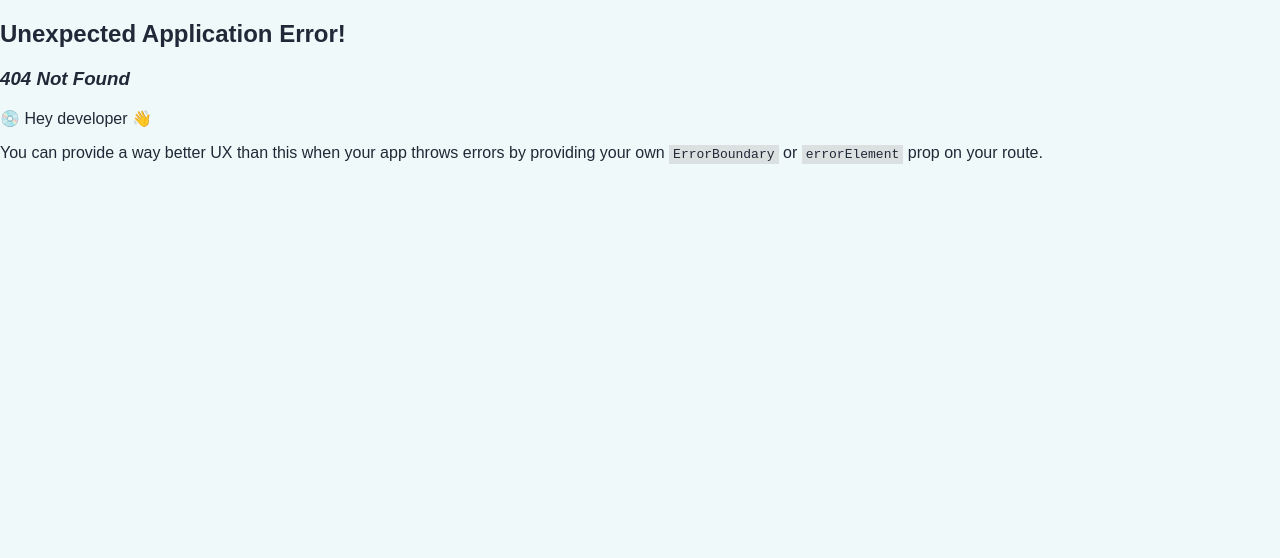
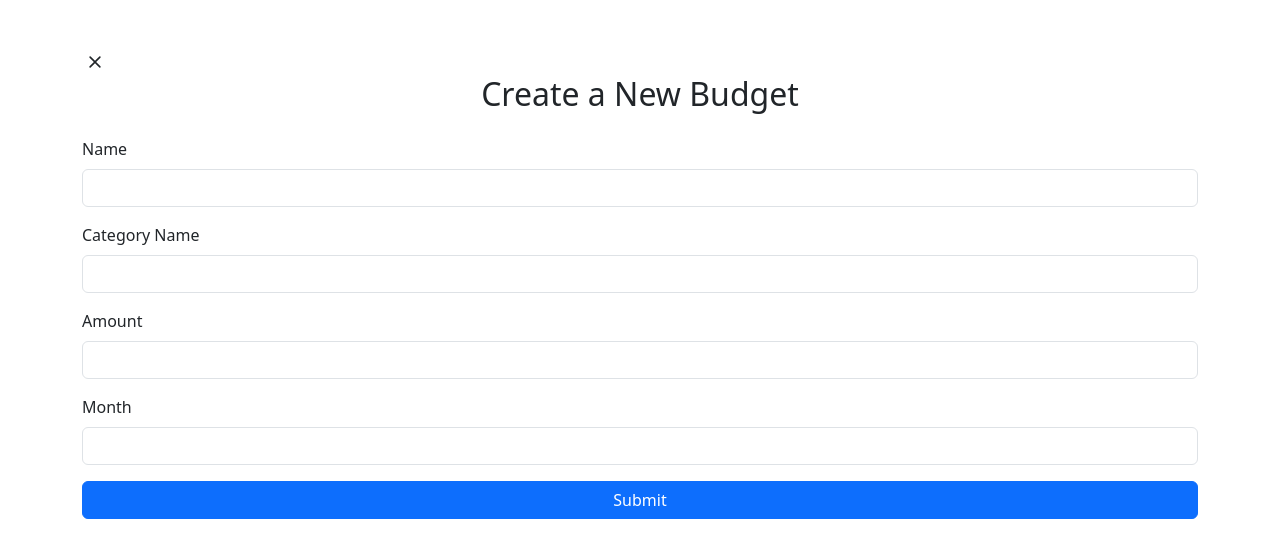
Before and after one commit to lukkaku12/budget-app, a React (Vite) app: page /create-budget in a window 1280 px wide. Before the commit this address had no page. Shown: the top 558 px of the page. Built offline with nearby package versions, Linux system fonts and the light colour scheme.

Commit message:
feat: added budgets view and create budgets, alongside minor changes with publicLayout

```diff
--- a/package.json
+++ b/package.json
@@ -10,12 +10,17 @@
     "preview": "vite preview"
   },
   "dependencies": {
+    "axios": "^1.7.9",
+    "bootstrap": "^5.3.3",
+    "js-cookie": "^3.0.5",
     "react": "^18.3.1",
+    "react-bootstrap": "^2.10.6",
     "react-dom": "^18.3.1",
     "react-router": "^7.0.1"
   },
   "devDependencies": {
     "@eslint/js": "^9.13.0",
+    "@types/js-cookie": "^3.0.6",
     "@types/react": "^18.3.12",
     "@types/react-dom": "^18.3.1",
     "@vitejs/plugin-react": "^4.3.3",
--- a/src/App.css
+++ b/src/App.css
@@ -0,0 +1,4 @@
+#root {
+    margin: 0;
+    padding: 0;
+}
--- a/src/components/BudgetsComponent.tsx
+++ b/src/components/BudgetsComponent.tsx
@@ -1,45 +1,135 @@
-import React from "react";
+import axios from "axios";
+import React, { useEffect, useState } from "react";
+import { useNavigate } from "react-router";
+import Cookies from 'js-cookie';
+import { Badge, Button, Card, Spinner } from 'react-bootstrap'; // Importamos Bootstrap components
+
+interface Category {
+  id: string;
+  name: string;
+  user_id: string;
+}
 
 interface Budget {
-  id: number;
+  id: string;
   name: string;
+  amount: number;
+  start_date: string; // Puede ser tipo Date si deseas trabajar con objetos Date
+  end_date: string;   // Igualmente, puedes usar Date si lo prefieres
+  status: string;
+  category: Category;
 }
 
-const mockBudgets: Budget[] = [
-  { id: 1, name: "Budget 1" },
-  { id: 2, name: "Budget 2" },
-  { id: 3, name: "Budget 3" },
-  { id: 4, name: "Budget 4" },
-];
+const Budgets: React.FC = () => {
+  const [budgets, setBudgets] = useState<Budget[]>([])
+  const [loading, setLoading] = useState<boolean>(true); // Estado para el loading
+  const [error, setError] = useState<string | null>(null);
 
-const Budgets: React.FC = () => {
+  const navigate = useNavigate();
+
+  const retrieveUserBudgets = async () => {
+    const token = Cookies.get('token')
+    try {
+      setLoading(true);
+      const response = await axios.get(
+        "https://raspy-jacquenette-testingbruhhh-6daeb85c.koyeb.app/api/v1/budgets", {
+          headers: {
+            Authorization: `Bearer ${token}`,
+          },
+        }
+      );
+      setBudgets(response.data); // Guardar los datos en el estado
+    } catch (err) {
+      setError("No hay presupuestos para cargar...");
+    } finally {
+      setLoading(false); // Finalizar loading
+    }
+  }
+
+  useEffect(() => {
+    retrieveUserBudgets();
+  }, []);
+
+  if (loading) {
+    return (
+      <div style={styles.loader}>
+        <Spinner animation="border" role="status" />
+        <span style={{ marginLeft: "15px" }}>Cargando presupuestos...</span>
+      </div>
+    );
+  }
+
+  if (error) {
+    return (
+      <div style={styles.containerError} onClick={() => navigate('/create-budget')}>
+        <Button variant="success" style={styles.createNewBudgetBtn}>Create new Budget</Button>
+        <div style={styles.error}>{error}</div>
+      </div>
+    );
+  }
+
   return (
     <div style={styles.container}>
-      {mockBudgets.map((budget) => (
-        <div key={budget.id} style={styles.budgetCard}>
-          {budget.name}
-        </div>
-      ))}
+      <Button variant="primary" style={styles.createNewBudgetBtn} onClick={() => navigate('/create-budget')}>
+        Create New Budget
+      </Button>
+      <div className="row">
+        {budgets.map((budget) => (
+          <div key={budget.id} className="col-12 col-sm-6 col-md-4 col-lg-3 mb-4">
+            <Card style={styles.budgetCard}>
+              <Card.Header as="h5" style={styles.cardHeader}>
+                {budget.name}
+              </Card.Header>
+              <Card.Body>
+                <p><strong>Amount:</strong> ${budget.amount.toFixed(2)}</p>
+                <p><strong>Start Date:</strong> {new Date(budget.start_date).toLocaleDateString()}</p>
+                <p><strong>End Date:</strong> {new Date(budget.end_date).toLocaleDateString()}</p>
+                <p><strong>Status:</strong> {budget.status}</p>
+              </Card.Body>
+              <Card.Footer className="text-muted">
+                <Badge bg="info">Category: {budget.category.name}</Badge>
+              </Card.Footer>
+            </Card>
+          </div>
+        ))}
+      </div>
     </div>
   );
 };
 
 const styles: { [key: string]: React.CSSProperties } = {
   container: {
-    display: "grid",
-    gridTemplateColumns: "repeat(auto-fill, minmax(150px, 1fr))",
-    gap: "16px",
-    padding: "16px",
-    width: "100%",
-    height: "100%",
+    padding: "20px",
+    backgroundColor: "#f9f9f9", // Fondo gris claro
+    minHeight: "100vh",
+  },
+  containerError: {
+    display: 'flex',
+    flexDirection: 'column',
+    alignItems: 'center',
+    justifyContent: 'center',
+    height: '100%',
+    backgroundColor: '#f7f9fc',
+  },
+  createNewBudgetBtn: {
+    marginBottom: "20px",
   },
   budgetCard: {
+    borderRadius: "8px",
+    boxShadow: "0px 4px 10px rgba(0, 0, 0, 0.1)",
+    border: "none",
     backgroundColor: "#ffffff",
-    border: "1px solid #ccc",
-    borderRadius: "8px",
-    padding: "16px",
+  },
+  loader: {
     textAlign: "center",
-    boxShadow: "0 2px 4px rgba(0, 0, 0, 0.1)",
+    fontSize: "24px",
+    color: "#666",
+    paddingTop: "50px",
+  },
+  error: {
+    textAlign: "center",
+    fontSize: "18px",
+    color: "gray",
   },
 };
 
--- a/src/components/LoginForm.tsx
+++ b/src/components/LoginForm.tsx
@@ -1,3 +1,4 @@
+import axios from 'axios';
 import React, { useState } from 'react';
 import { useNavigate } from 'react-router';
 
@@ -20,10 +21,32 @@ export const LoginForm = () => {
     setFocusedField(null);
   };
 
-  const handleSubmit = (e: React.FormEvent<HTMLFormElement>) => {
+  const handleSubmit = async (e: React.FormEvent<HTMLFormElement>) => {
     e.preventDefault();
-    console.log('Login Data:', form);
-    navigate('/home');
+
+    try {
+      // Enviar solicitud de login con axios
+      const response = await axios.post('https://raspy-jacquenette-testingbruhhh-6daeb85c.koyeb.app/api/v1/auth/login', form);
+
+      // Si la respuesta es exitosa
+      console.log('Login Success:', response.data);
+
+
+      // Crear una cookie
+      document.cookie = `token=${response.data.accessToken}; path=/; expires=${new Date(Date.now() + 86400000).toUTCString()}; secure; SameSite=Strict`;
+      // Redirige al usuario a la página principal
+      navigate('/home');
+    } catch (error: any) {
+      // Manejo de errores
+      if (error.response) {
+        // Error del servidor con mensaje
+        alert(`Error: ${error.response.data.message || 'Something went wrong'}`);
+      } else {
+        // Otro tipo de error
+        console.error('Error during login:', error);
+        alert('Login failed. Please try again.');
+      }
+    }
   };
 
   return (
--- a/src/components/RegisterForm.tsx
+++ b/src/components/RegisterForm.tsx
@@ -1,5 +1,6 @@
 import React, { useState } from 'react';
 import { useNavigate } from 'react-router';
+import axios from 'axios';
 
 const RegisterForm = () => {
   const [formData, setFormData] = useState({
@@ -8,6 +9,7 @@ const RegisterForm = () => {
     password: '',
   });
 
+  const [error, setError] = useState<string | null>(null);
   const navigate = useNavigate();
 
   const handleChange = (e: React.ChangeEvent<HTMLInputElement>) => {
@@ -18,17 +20,30 @@ const RegisterForm = () => {
     }));
   };
 
-  const handleSubmit = (e: React.FormEvent<HTMLFormElement>) => {
+  const handleSubmit = async (e: React.FormEvent<HTMLFormElement>) => {
     e.preventDefault();
-    console.log('Form data submitted:', formData);
-    // Aquí puedes enviar los datos al backend
-    navigate('/login');
+    try {
+      // Realiza la solicitud POST al backend
+      const response = await axios.post('https://raspy-jacquenette-testingbruhhh-6daeb85c.koyeb.app/api/v1/auth/register', formData);
+      console.log('Registro exitoso:', response.data);
+
+      // Crear una cookie
+      document.cookie = `token=${response.data.accessToken}; path=/; expires=${new Date(Date.now() + 86400000).toUTCString()}; secure; SameSite=Strict`;
+      // Redirige al usuario a la página de inicio de sesión
+      navigate('/home');
+    } catch (error: any) {
+      // Manejo de errores
+      console.error('Error en el registro:', error.response?.data || error.message);
+      setError(error.response?.data?.message || 'An error occurred during registration');
+    }
   };
 
   return (
     <div style={styles.container}>
       <form onSubmit={handleSubmit} style={styles.form}>
         <h2 style={styles.title}>Register</h2>
+
+        {error && <p style={styles.error}>{error}</p>}
 
         <div style={styles.inputGroup}>
           <label htmlFor="name" style={styles.label}>Name</label>
@@ -124,10 +139,6 @@ const styles = {
     transition: 'border-color 0.3s, box-shadow 0.3s',
     outline: 'none',
   },
-  inputFocus: {
-    borderColor: '#007BFF',
-    boxShadow: '0 0 5px rgba(0, 123, 255, 0.5)',
-  },
   button: {
     width: '100%',
     padding: '10px',
@@ -139,8 +150,11 @@ const styles = {
     cursor: 'pointer',
     transition: 'background-color 0.3s',
   },
-  buttonHover: {
-    backgroundColor: '#0056b3',
+  error: {
+    color: 'red',
+    fontSize: '14px',
+    marginBottom: '10px',
+    textAlign: 'center' as 'center',
   },
 };
 
--- a/src/layout/PublicLayout.css
+++ b/src/layout/PublicLayout.css
@@ -1,16 +1,8 @@
-/* General Reset */
 body {
   margin: 0;
   padding: 0;
-  font-family: 'Arial', sans-serif;
-  background-color: #f0f9f9; /* Fondo general azul muy claro */
-  color: #1f2937; /* Texto oscuro y contrastante */
-  display: flex;
-  flex-direction: column;
-  justify-content: space-between;
-  height: 100%; /* Usar 100% para que tome el tamaño completo */
-  width: 100%; /* Asegura que el ancho también sea total */
 }
+
 .layout {
   margin: 0;
   padding: 0;
@@ -20,18 +12,14 @@ body {
   display: flex;
   flex-direction: column;
   justify-content: space-between;
-  height: 100%; /* Usar 100% para que tome el tamaño completo */
-  width: 100%; /* Asegura que el ancho también sea total */
-}
-
-.root {
-  background-color: aqua;
-  height: 1000px;
-  width: 1000px;
+  height: 100vh;
+  width: 100vw;
 }
 
   /* Header Styles */
   .header {
+    display: flex;
+    justify-content: space-between;
     background-color: #a7e8e4; /* Azul pastel menta */
     color: #064e3b; /* Verde oscuro para contraste */
     padding: 20px;
@@ -40,58 +28,34 @@ body {
     box-shadow: 0px 4px 6px rgba(0, 0, 0, 0.1);
   }
 
+  div.son-2 {
+    margin-right: 20px;
+  }
+
+  .bottom {
+    background-color: rgb(45, 145, 108);
+    padding: 10px;
+    position: relative; /* Permite posicionar elementos dentro del contenedor */
+    height: 40px; /* Ajusta la altura según sea necesario */
+  }
+
+  .bottomText {
+    color: #fff;
+    text-align: left;
+    position: absolute;
+    font-weight: 100;
+    bottom: 0;
+    left: 0;
+    margin: 10px;
+  }
+
+
+
   .header h1 {
     margin: 0;
-    font-size: 24px;
+    font-size: 20px;
     font-weight: bold;
   }
-
-  /* Form Container */
-  form {
-    max-width: 600px;
-    margin: 30px auto;
-    padding: 20px;
-    background-color: #e0f7f5; /* Azul-verde pastel suave */
-    border-radius: 10px;
-    box-shadow: 0px 4px 6px rgba(0, 0, 0, 0.1);
-    border: 1px solid #a7e8e4;
-  }
-
-  /* Form Inputs */
-  input {
-    width: 100%;
-    padding: 10px;
-    margin-bottom: 15px;
-    border: 1px solid #bae6fd; /* Azul pastel claro */
-    border-radius: 5px;
-    background-color: #f7fcfc; /* Fondo suave */
-    font-size: 16px;
-    color: #1f2937; /* Texto oscuro */
-  }
-
-  input:focus {
-    outline: none;
-    border-color: #5eead4; /* Verde pastel */
-    box-shadow: 0px 0px 4px rgba(94, 234, 212, 0.5);
-  }
-
-  /* Submit Button */
-  button {
-    background-color: #5eead4; /* Verde pastel */
-    color: #064e3b; /* Texto verde oscuro */
-    padding: 10px 20px;
-    border: none;
-    border-radius: 5px;
-    font-size: 16px;
-    cursor: pointer;
-    box-shadow: 0px 4px 6px rgba(0, 0, 0, 0.1);
-    transition: background-color 0.3s ease-in-out;
-  }
-
-  button:hover {
-    background-color: #34d399; /* Verde pastel más oscuro */
-  }
-
   /* Responsive Design */
   @media (max-width: 768px) {
     form {
--- a/src/layout/PublicLayout.tsx
+++ b/src/layout/PublicLayout.tsx
@@ -6,15 +6,22 @@ const PublicLayout = () => {
   return (
     <div className='layout'>
     <div className="header">
-        <h1>Public Layout</h1>
+      <div className='son-1'>
+        <h1>Payout Pal</h1>
+
+      </div>
+      <div className='son-2'>
+        <h1>Profile</h1>
+
+      </div>
 
     </div>
 
     <BudgetsView/>
 
 {/* aqui ira el enrutador privado del usuario, cuando se loggee */ }
-    <div className="header">
-        <h1>Public Layout</h1>
+    <div className="header bottom">
+        <h3 className='bottomText'>All rights reserved. 2024</h3>
 
     </div>
     </div>
--- a/src/main.tsx
+++ b/src/main.tsx
@@ -1,6 +1,6 @@
 import { StrictMode } from "react";
 import { createRoot } from "react-dom/client";
-import "./index.css";
+import 'bootstrap/dist/css/bootstrap.min.css'
 import App from "./App.tsx";
 import { AuthProvider } from "./context/AuthContext.tsx";
 
--- a/src/navigation/router.ts
+++ b/src/navigation/router.ts
@@ -2,9 +2,11 @@ import { createBrowserRouter } from "react-router";
 import PublicLayout from "../layout/PublicLayout";
 import { Login } from "../pages/Login";
 import Register from "../pages/Register";
+import CreateBudget from "../pages/CreateBudget";
 
 export let router = createBrowserRouter([
   { path: "/login", Component: Login },
   { path: "/home", Component: PublicLayout },
-  { path: "/register", Component: Register}
+  { path: "/register", Component: Register},
+  { path: "/create-budget", Component: CreateBudget}
 ]);
--- /dev/null
+++ b/src/pages/CreateBudget.tsx
@@ -0,0 +1,123 @@
+import axios from "axios";
+import React, { useState } from "react";
+import { useNavigate } from "react-router";
+import Cookies from 'js-cookie';
+
+const CreateBudget = () => {
+  const [formData, setFormData] = useState({
+    name: "",
+    category_name: "",
+    amount: "",
+    month: "",
+  });
+
+  const handleChange = (e: React.ChangeEvent<HTMLInputElement>) => {
+    const { name, value } = e.target;
+    setFormData({
+      ...formData,
+      [name]: name === "amount" || name === "month" ? Number(value) : value,
+    });
+  };
+  const navigate = useNavigate()
+
+  const handleSubmit = async (e: React.FormEvent) => {
+    e.preventDefault();
+    const token = Cookies.get('token')
+    try {
+        const response = await axios.post('https://raspy-jacquenette-testingbruhhh-6daeb85c.koyeb.app/api/v1/budgets',  formData,  {
+            headers: {
+              Authorization: `Bearer ${token}`,
+            },
+          })
+        console.log(response.data)
+        navigate('/home')
+
+    } catch (error) {
+        console.log(error)
+    }
+  };
+
+
+  return (
+    <div className="container mt-5">
+      <svg
+        xmlns="http://www.w3.org/2000/svg"
+        width="26"
+        height="26"
+        fill="currentColor"
+        class="bi bi-x"
+        viewBox="0 0 16 16"
+        onClick={() => navigate('/home')}
+      >
+        <path d="M4.646 4.646a.5.5 0 0 1 .708 0L8 7.293l2.646-2.647a.5.5 0 0 1 .708.708L8.707 8l2.647 2.646a.5.5 0 0 1-.708.708L8 8.707l-2.646 2.647a.5.5 0 0 1-.708-.708L7.293 8 4.646 5.354a.5.5 0 0 1 0-.708" />
+      </svg>
+      <h2 className="text-center mb-4">Create a New Budget</h2>
+      <form onSubmit={handleSubmit}>
+        <div className="mb-3">
+          <label htmlFor="name" className="form-label">
+            Name
+          </label>
+          <input
+            type="text"
+            id="name"
+            name="name"
+            className="form-control"
+            value={formData.name}
+            onChange={handleChange}
+            required
+          />
+        </div>
+        <div className="mb-3">
+          <label htmlFor="category_name" className="form-label">
+            Category Name
+          </label>
+          <input
+            type="text"
+            id="category_name"
+            name="category_name"
+            className="form-control"
+            value={formData.category_name}
+            onChange={handleChange}
+            required
+          />
+        </div>
+        <div className="mb-3">
+          <label htmlFor="amount" className="form-label">
+            Amount
+          </label>
+          <input
+            type="number"
+            id="amount"
+            name="amount"
+            className="form-control"
+            value={formData.amount}
+            onChange={handleChange}
+            required
+            step="0.01"
+          />
+        </div>
+        <div className="mb-3">
+          <label htmlFor="month" className="form-label">
+            Month
+          </label>
+          <input
+            type="number"
+            id="month"
+            name="month"
+            className="form-control"
+            value={formData.month}
+            onChange={handleChange}
+            required
+            min="1"
+            max="12"
+          />
+        </div>
+        <button type="submit" className="btn btn-primary w-100">
+          Submit
+        </button>
+      </form>
+    </div>
+  );
+};
+
+export default CreateBudget;
```
Also changed, not shown: 1 other file (tests, documents, lock files or other folders).
